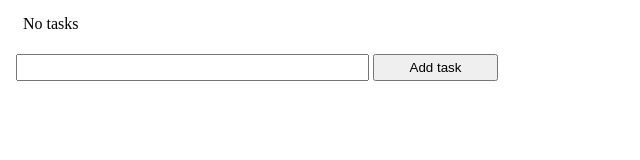
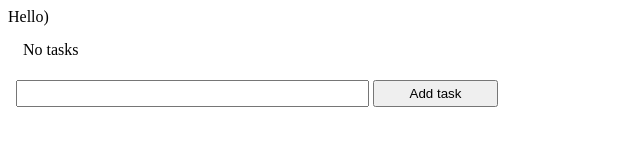
Before and after one commit to Kucherenko-Oleksii/VS_GitHub, a plain HTML site: page index.html in a window 1280 px wide. Shown: the whole page, without its empty margins (0-640 px from the left). Drawn offline with Linux system fonts and the light colour scheme.

Commit message:
update_files

```diff
--- a/index.html
+++ b/index.html
@@ -11,6 +11,9 @@
 
 <body>
   <!----->
+  <div id = "container">
+    Hello)
+  </div>
   <div class="taskList">
     <p id="firstMsg">No tasks</p>
   </div>
--- a/script.js
+++ b/script.js
@@ -4,6 +4,7 @@ const ToDoInput = document.querySelector("#ToDoInput");
 const addTaskBtn = document.querySelector("#addTaskBtn");
 const firstMsg = document.querySelector("#firstMsg");
 const taskList = document.querySelector(".taskList");
+const search_div = document.querySelector("#container");
 
 addTaskBtn.addEventListener("click", addTaskBtnClick);
 
```
